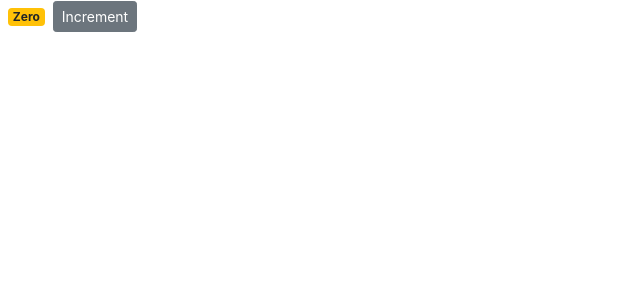
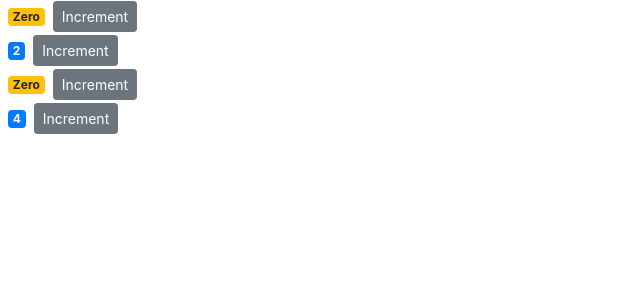
Before and after one commit to MillyCodes/ReactTutorials, a React (Create React App) app in the folder counter-app/: page / in a window 1280 px wide. Shown: the top 300 px of the page, without its empty margins (0-640 px from the left). Built offline with nearby package versions, Linux system fonts and the light colour scheme.

Commit message:
created multiples of my original counter compnent and made this all independent values

```diff
--- a/counter-app/src/components/counter.jsx
+++ b/counter-app/src/components/counter.jsx
@@ -2,21 +2,15 @@
 
 class Counter extends Component {
     state = {
-        count: 0
+        value: this.props.value
     };
 
-    // constructor() {
-    //     super();
-    //     this.handleIncrement = this.handleIncrement.bind(this);
-    // }
-
     handleIncrement = product => {
-        console.log(product);
-        //best use ARROW function to implicitly bind!
-        this.setState({ count: this.state.count + 1 });
+        this.setState({ value: this.state.value + 1 });
     };
 
     render() {
+        console.log(this.props);
         return (
             <div>
                 <span className={this.getBadgeClasses()}>
@@ -34,13 +28,13 @@
 
     getBadgeClasses() {
         let classes = "badge m-2 badge-";
-        classes += this.state.count === 0 ? "warning" : "primary";
+        classes += this.state.value === 0 ? "warning" : "primary";
         return classes;
     }
 
     formatCount() {
-        const { count } = this.state;
-        return count === 0 ? "Zero" : count;
+        const { value } = this.state;
+        return value === 0 ? "Zero" : value;
     }
 }
 
--- /dev/null
+++ b/counter-app/src/components/counters.jsx
@@ -0,0 +1,27 @@
+import React, { Component } from "react";
+import Counter from "./counter";
+
+class Counters extends Component {
+    state = {
+        counters: [
+            { id: 1, value: 0 },
+            { id: 2, value: 2 },
+            { id: 3, value: 0 },
+            { id: 4, value: 4 }
+        ]
+    };
+
+    render() {
+        return (
+            <div>
+                {this.state.counters.map(counter => (
+                    <Counter key={counter.id} value={counter.value}>
+                        <h1>hi</h1>
+                    </Counter>
+                ))}
+            </div>
+        );
+    }
+}
+
+export default Counters;
--- a/counter-app/src/index.js
+++ b/counter-app/src/index.js
@@ -4,7 +4,7 @@
 // import App from "./App";
 import * as serviceWorker from "./serviceWorker";
 import "bootstrap/dist/css/bootstrap.css";
-import Counter from "./components/counter";
+import Counters from "./components/counters";
 
-ReactDOM.render(<Counter />, document.getElementById("root"));
+ReactDOM.render(<Counters />, document.getElementById("root"));
 serviceWorker.unregister();
```
